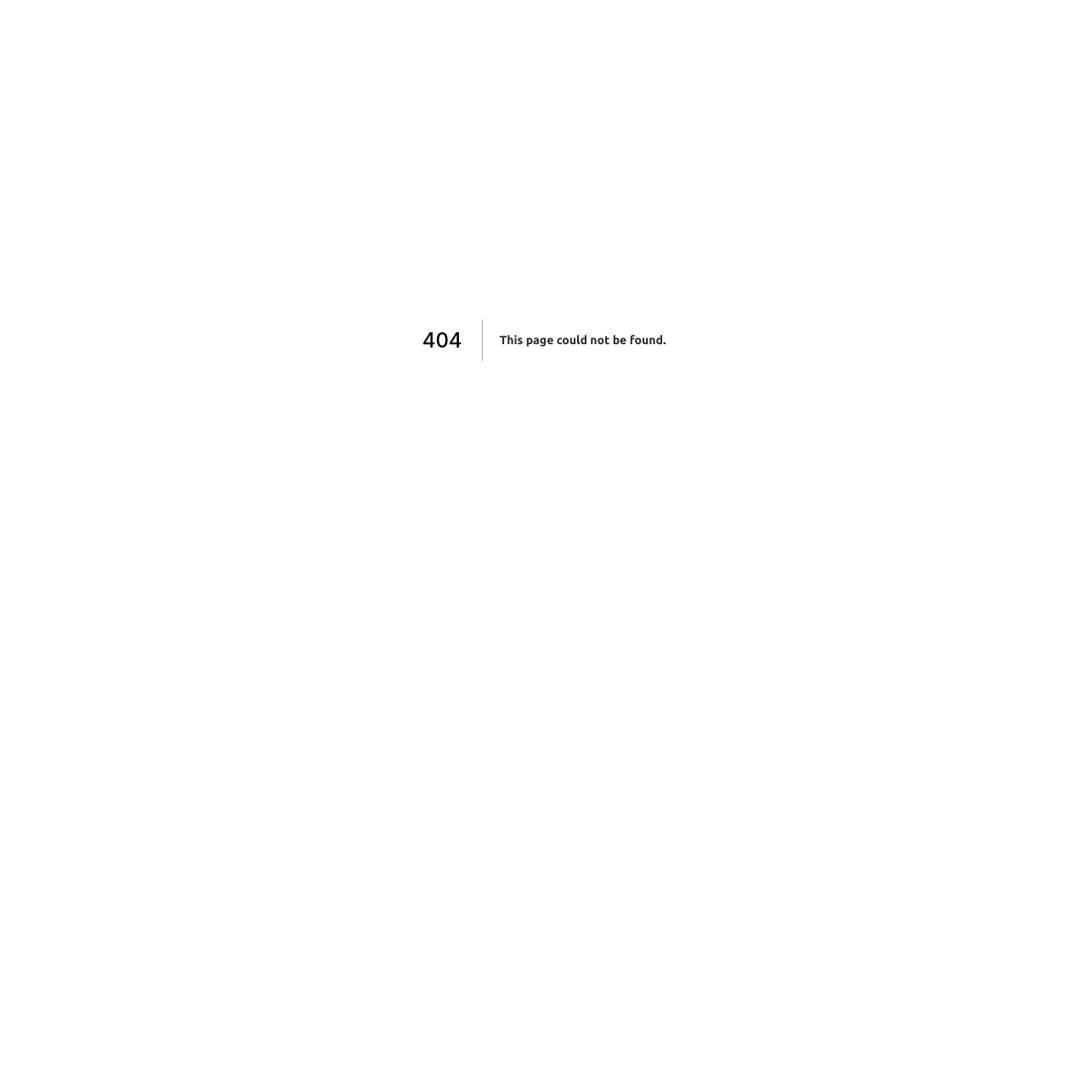
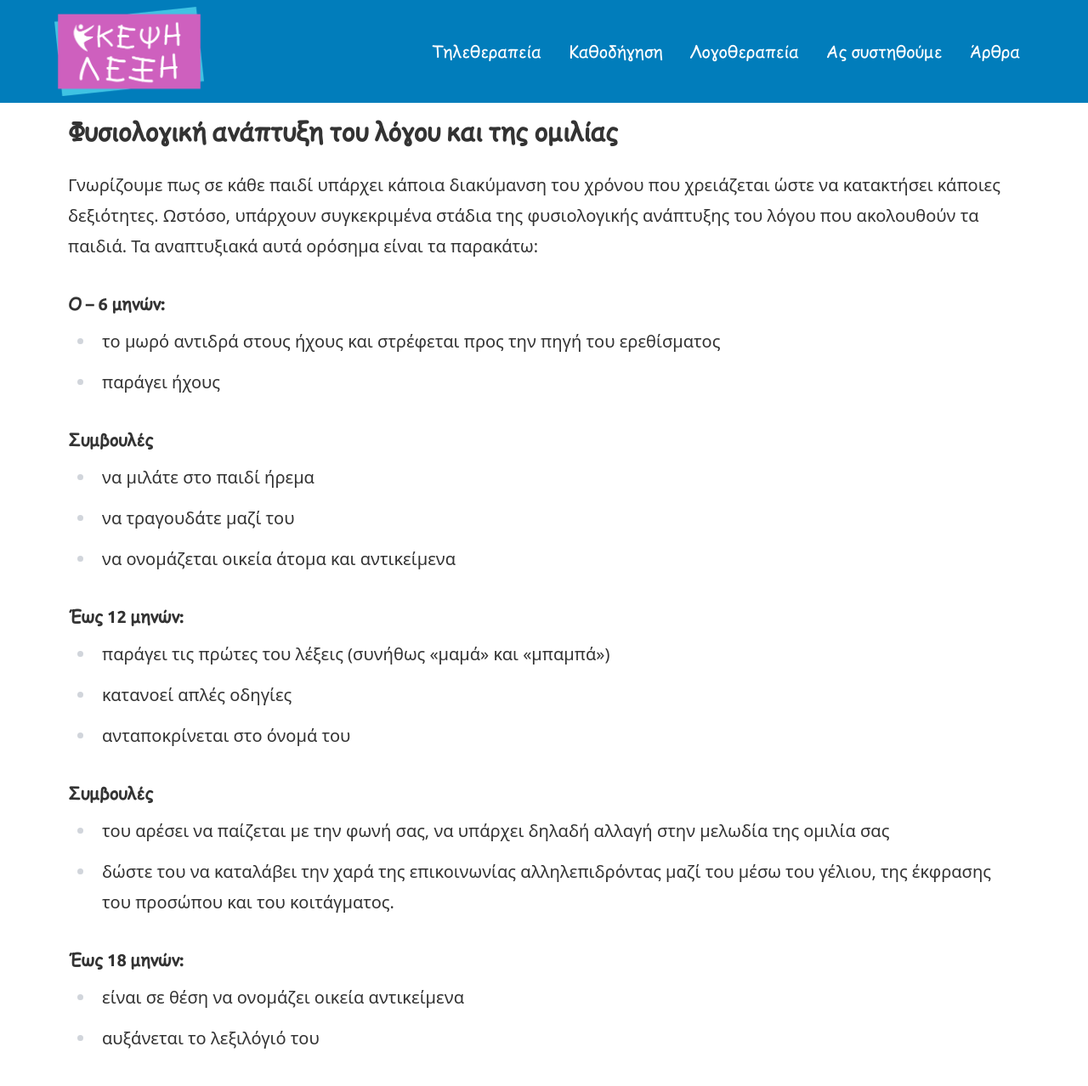
Before and after one commit to vkarampinis/skepsileksi.gr, a Next.js app: page /logotherapia/fysiologiki_anaptiksi_tou_logou in a window 1280 px wide. Before the commit this address had no page. Shown: the top 1278 px of the page at 85% size. Before the commit the page ends 800 px from the top, so only its background shows below. Built offline with nearby package versions, Linux system fonts and the light colour scheme.

Commit message:
Fisiologiki anaptiksi page

```diff
--- /dev/null
+++ b/pages/logotherapia/fysiologiki_anaptiksi_tou_logou.js
@@ -0,0 +1,120 @@
+import BaseLayout from "../../components/BaseLayout";
+import ContactSection from "../../components/ContactSection";
+import H from "../../components/H";
+import TextSection from "../../components/TextSection";
+
+export default function FysiologikiAnaptiksiTouLogou() {
+  return (
+    <BaseLayout>
+      <TextSection>
+        <H size={2}>Φυσιολογική ανάπτυξη του λόγου και της ομιλίας</H>
+        <p>
+          Γνωρίζουμε πως σε κάθε παιδί υπάρχει κάποια διακύμανση του χρόνου που
+          χρειάζεται ώστε να κατακτήσει κάποιες δεξιότητες. Ωστόσο, υπάρχουν
+          συγκεκριμένα στάδια της φυσιολογικής ανάπτυξης του λόγου που
+          ακολουθούν τα παιδιά. Τα αναπτυξιακά αυτά ορόσημα είναι τα παρακάτω:
+        </p>
+        <H size={4}>Ο – 6 μηνών:</H>
+        <ul className="list-disc list-outside">
+          <li>
+            το μωρό αντιδρά στους ήχους και στρέφεται προς την πηγή του
+            ερεθίσματος
+          </li>
+          <li>παράγει ήχους</li>
+        </ul>
+        <H size={4}>Συμβουλές</H>
+        <ul className="list-disc list-outside">
+          <li>να μιλάτε στο παιδί ήρεμα</li>
+          <li>να τραγουδάτε μαζί του</li>
+          <li>να ονομάζεται οικεία άτομα και αντικείμενα</li>
+        </ul>
+        <H size={4}>Έως 12 μηνών:</H>
+        <ul className="list-disc list-outside">
+          <li>παράγει τις πρώτες του λέξεις (συνήθως «μαμά» και «μπαμπά»)</li>
+          <li>κατανοεί απλές οδηγίες</li>
+          <li> ανταποκρίνεται στο όνομά του</li>
+        </ul>
+        <H size={4}>Συμβουλές</H>
+        <ul className="list-disc list-outside">
+          <li>
+            του αρέσει να παίζεται με την φωνή σας, να υπάρχει δηλαδή αλλαγή
+            στην μελωδία της ομιλία σας
+          </li>
+          <li>
+            δώστε του να καταλάβει την χαρά της επικοινωνίας αλληλεπιδρόντας
+            μαζί του μέσω του γέλιου, της έκφρασης του προσώπου και του
+            κοιτάγματος.
+          </li>
+        </ul>
+        <H size={4}> Έως 18 μηνών:</H>
+        <ul className="list-disc list-outside">
+          <li>είναι σε θέση να ονομάζει οικεία αντικείμενα</li>
+          <li>αυξάνεται το λεξιλόγιό του</li>
+        </ul>
+        <H size={4}>Συμβουλές</H>
+        <ul className="list-disc list-outside">
+          <li>
+            χρησιμοποιήστε σωστά γραμματικές προτάσεις και αποφύγετε τις
+            «μωρουδίστικες» λέξεις
+          </li>
+          <li>
+            ξεφυλλίστε και σχολιάστε μαζί του βιβλία που είναι για την ηλικία
+            του
+          </li>
+        </ul>
+        <H size={4}>Έως 2 χρονών:</H>
+        <ul className="list-disc list-outside">
+          <li>κατανοεί σύνθετες οδηγίες</li>
+          <li>χρησιμοποιεί προτάσεις με 2 – 3 λέξεις</li>
+          <li>λέει το όνομά του</li>
+          <li>ακούει ιστορίες από βιβλίο</li>
+        </ul>
+        <H size={4}>Συμβουλή</H>
+        <ul className="list-disc list-outside">
+          <li>βοηθήστε το να αυξήσει το λεξιλόγιό του</li>
+        </ul>
+
+        <H size={4}>Έως 3 χρονών:</H>
+        <ul className="list-disc list-outside">
+          <li>χρησιμοποιεί προτάσεις</li>
+          <li>κάνει ερωτήσεις</li>
+          <li>χρησιμοποιεί άρθρα, ρήματα, πληθυντικό αριθμό και προθέσεις</li>
+        </ul>
+        <H size={4}>Συμβουλή</H>
+        <ul className="list-disc list-outside">
+          <li>
+            μάθετε στο παιδί να λέει ιστορίες βοηθώντας το στην οργάνωση της
+            σκέψης του
+          </li>
+        </ul>
+        <H size={4}>έως 4 χρονών:</H>
+        <ul className="list-disc list-outside">
+          <li>
+            ο λόγος του μοιάζει με αυτόν των ενηλίκων (γραμματικά και
+            συντακτικά)
+          </li>
+          <li>περιγράφει πρόσφατες εμπειρίες του</li>
+          <li>διηγείται δύο γεγονότα στην σωστή σειρά</li>
+        </ul>
+        <H size={4}>Συμβουλή</H>
+        <ul className="list-disc list-outside">
+          <li>Διαβάστε μαζί ιστορίες και ενθαρρύνεται την αφήγησή τους.</li>
+        </ul>
+      </TextSection>
+      <TextSection>
+        <H size={2}>Θεραπευτική παρέμβαση</H>
+        <p>
+          Ο θεραπευτής, μετά την λήψη ενός λεπτομερούς ιστορικού προχωράει στην
+          χορήγηση κάποιων τεστς μέσα από τα οποία μπορεί να εντοπίσει τα
+          ελλείμματα που υπάρχουν στα παραπάνω επίπεδα. Στην συνέχεια θέτει τους
+          θεραπευτικούς στόχους για την αντιμετώπιση αυτών.
+        </p>
+      </TextSection>
+      <ContactSection />
+    </BaseLayout>
+  );
+}
+
+function Red({ children }) {
+  return <span className="font-bold text-red-500">{children}</span>;
+}
```
